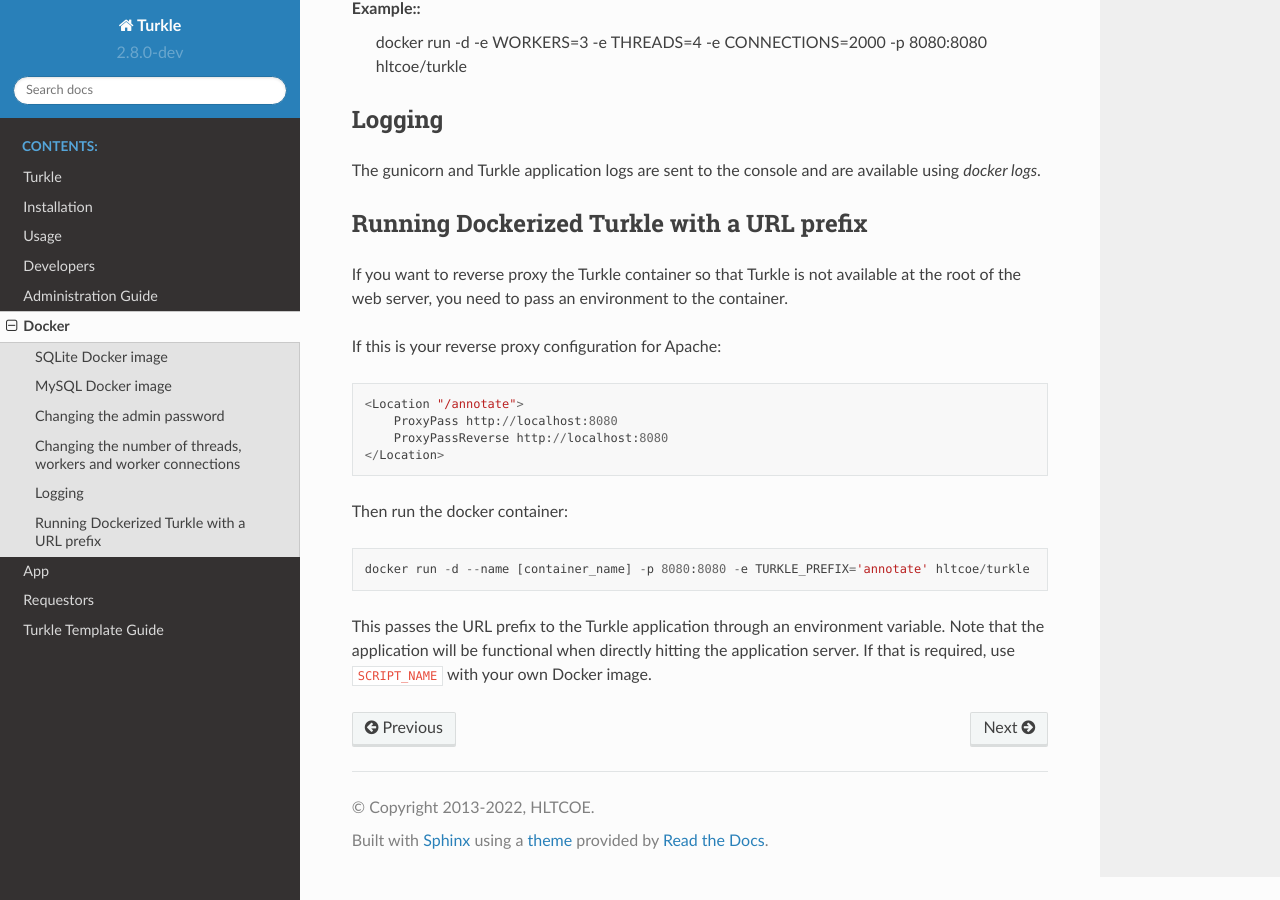
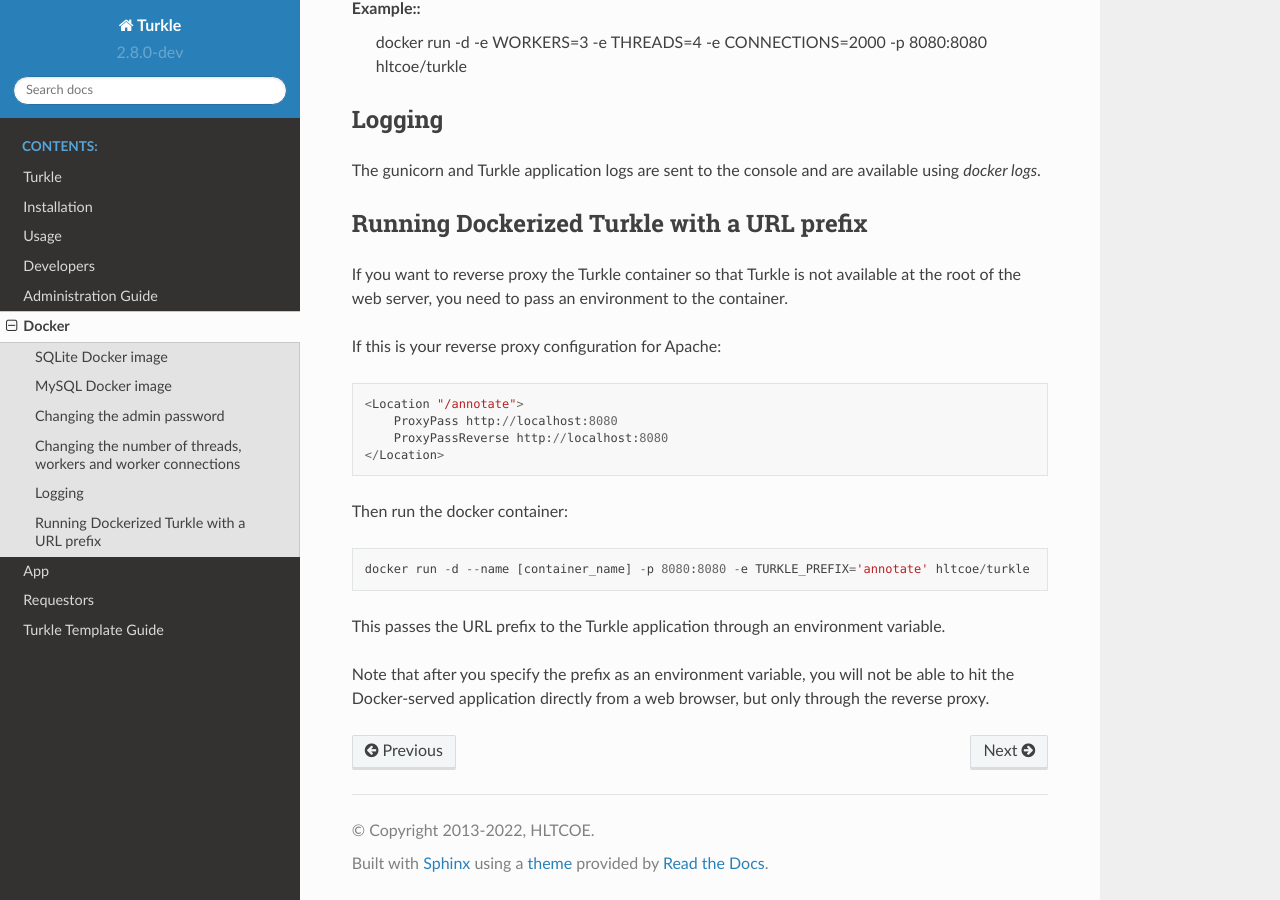
Before and after one commit to hltcoe/turkle, a Sphinx documentation site: the page built from docs/DOCKER.rst, in a window 1280 px wide and 900 px high, scrolled down 2127 px. Built offline with Sphinx 7.4.7 and the Read the Docs theme 2.0.0, drawn with Linux system fonts in a browser that asks for light colours.

Commit message:
cleared up documentation on hitting gunicorn served app in docker when not running in root of server

```diff
--- a/docs/DOCKER.rst
+++ b/docs/DOCKER.rst
@@ -110,5 +110,6 @@
     docker run -d --name [container_name] -p 8080:8080 -e TURKLE_PREFIX='annotate' hltcoe/turkle
 
 This passes the URL prefix to the Turkle application through an environment variable.
-Note that the application will be functional when directly hitting the application server.
-If that is required, use ``SCRIPT_NAME`` with your own Docker image.
+
+Note that after you specify the prefix as an environment variable, you will not be able to
+hit the Docker-served application directly from a web browser, but only through the reverse proxy.
```
